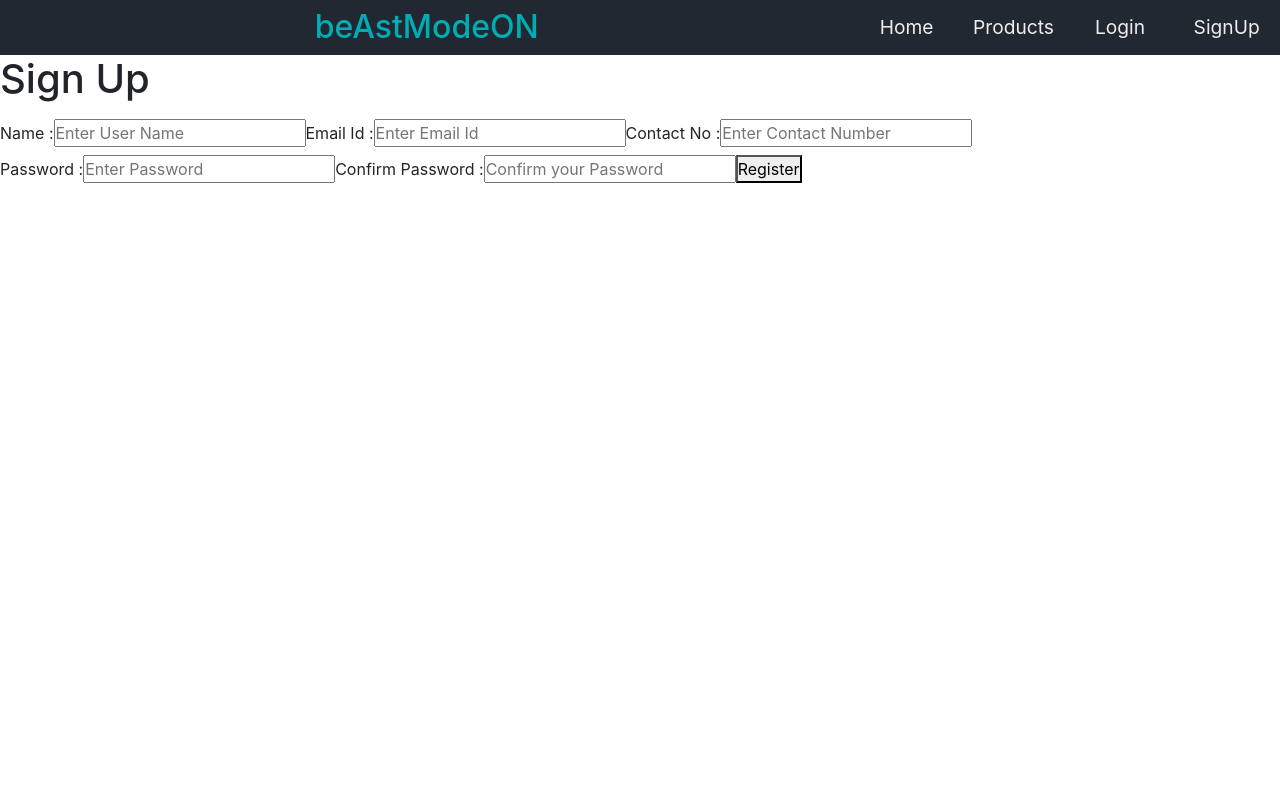
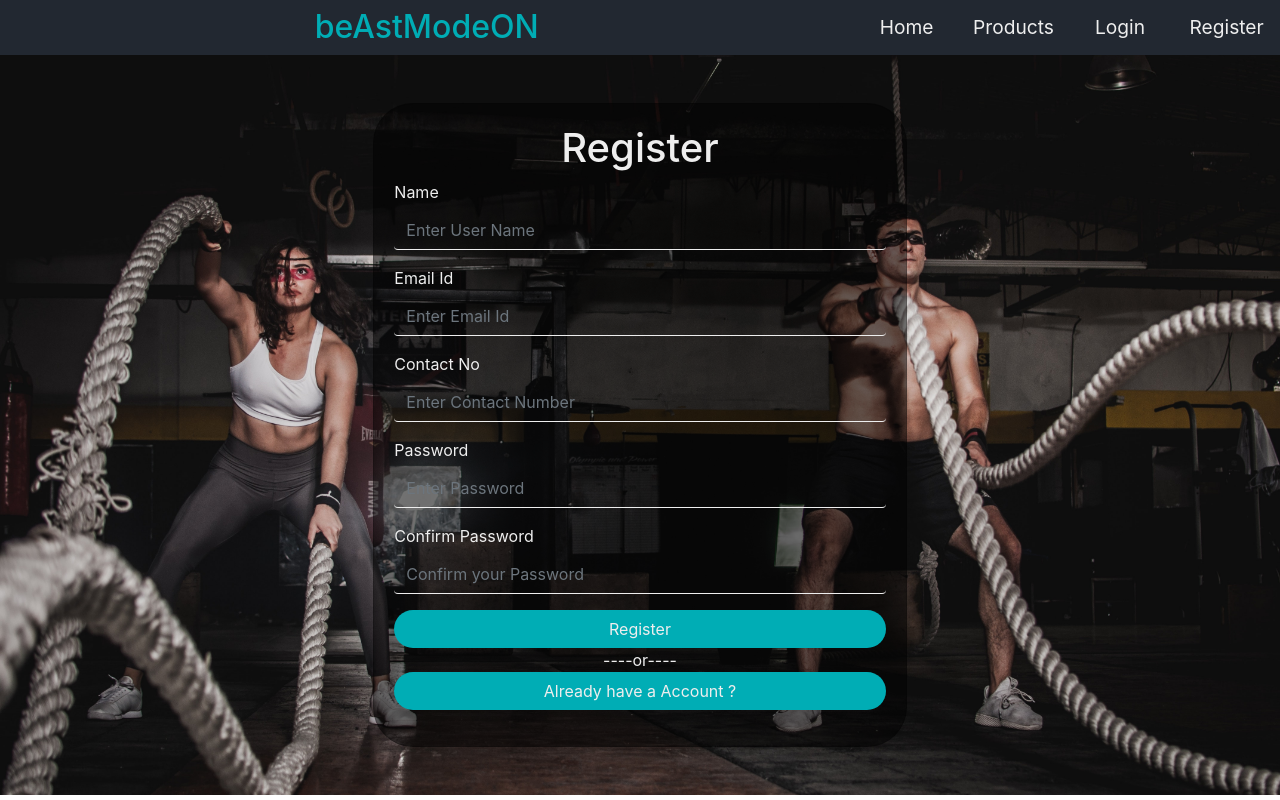
Before and after one commit to VijaySharma19/ecomerse-website, a React (Create React App) app in the folder client/: page /users/signup in a window 1280 px wide. Built offline with nearby package versions, Linux system fonts and the light colour scheme; no server answers.

Commit message:
designed sign up component
Signed-off-by: VijaySharma19 <vijay29042002@gmail.com>

```diff
--- a/client/src/components/header/header.js
+++ b/client/src/components/header/header.js
@@ -34,7 +34,7 @@ export class Header extends Component {
                     <Link className="navLink btn " to='/users/login'>Login</Link>
                 </div>
                 <div className="col-3 col-md-2 col-lg-1">
-                    <Link className="navLink btn" to='/users/signup'>SignUp</Link>
+                    <Link className="navLink btn" to='/users/signup'>Register</Link>
                 </div>
             </React.Fragment>
         }
--- a/client/src/components/mainContent/login/css/login.css
+++ b/client/src/components/mainContent/login/css/login.css
@@ -39,6 +39,8 @@
     color: #eeeeee;
     background: none;
     border: none;
+    border-radius: 0px;
+    border-bottom: 1px #00adb5 solid;
 }
 .login-page .login-wrapper .form .item input::placeholder{
     color:#eeeeee;
@@ -55,3 +57,6 @@
     color: #eeeeee;
     border-radius: 20px;
 }
+.login-page .login-wrapper .form .btn:hover{
+    background-color: rgba(0,0,0,0.5);
+}
--- a/client/src/components/mainContent/signup/SignUp.js
+++ b/client/src/components/mainContent/signup/SignUp.js
@@ -1,8 +1,9 @@
 import React, { Component } from 'react'
 import {Message} from "../alertMessage/Message.js"
+import { Link } from "react-router-dom"
+import "./css/signup.css"
 
 import axios from 'axios';
-
 
 export class SignUp extends Component {
 
@@ -119,67 +120,80 @@ export class SignUp extends Component {
     render() {
         return (
             <React.Fragment>
-                <div>
-                    <h1>Sign Up</h1>
-                    <p>{this.state.error}</p>
-                    <form onSubmit={this.handleSubmit}>
-                        <label>
-                            Name :
+                <div className="container-fluid signup-page" >
+                    <div className= "row pt-5 pb-5  ">
+                        <div className="col-lg-5 col-md-7 col-sm-9 col-12 mx-auto">
+                            <div className="signup-wrapper card card-body">
+                                <h1 className="heading">Register</h1>
+
+                                <form className="form" onSubmit={this.handleSubmit}>
+                                    <div className="item form-group">
+                                        <label>Name</label>
                                         <input
                                             required
+                                            className="form-control"
                                             type="text"
                                             name="username"
                                             value={this.state.username}
                                             placeholder="Enter User Name"
                                             onChange={this.handleChange}
-                            /><br />
-                        </label>
-                        <label>
-                            Email Id :
+                                        ></input>
+                                    </div>
+                                    <div className="item form-group">
+                                        <label>Email Id</label>
                                         <input
                                             required
+                                            className="form-control"
                                             type="email"
                                             name="emailId"
                                             placeholder="Enter Email Id"
                                             value={this.state.emailId}
                                             onChange={this.handleChange}
-                            /><br />
-                        </label>
-                        <label>
-                            Contact No :
+                                        ></input>
+                                    </div>
+                                    <div className="item form-group">
+                                        <label>Contact No</label>
                                         <input
                                              required
+                                             className="form-control"
                                              type="text"
                                              name="contactNo"
                                              placeholder="Enter Contact Number"
                                              value={this.state.contactNo}
                                              onChange={this.handleChange}
-                            /><br />
-                        </label>
-                        <label>
-                            Password :
+                                        ></input>
+                                    </div>
+                                    <div className="item form-group">
+                                        <label>Password</label>
                                         <input
                                             required
+                                            className="form-control"
                                             type="password"
                                             name="password"
                                             placeholder="Enter Password"
                                             value={this.state.password}
                                             onChange={this.handleChange}
-                            /><br />
-                        </label>
-                        <label>
-                            Confirm Password :
+                                        ></input>
+                                    </div>
+                                    <div className="item form-group">
+                                        <label>Confirm Password</label>
                                         <input
                                              required
+                                             className="form-control"
                                              type="password"
                                              name="confirmPassword"
                                              placeholder="Confirm your Password"
                                              value={this.state.confirmPassword}
                                              onChange={this.handleChange}
-                            /><br />
-                        </label>
-                        <button type="submit" >Register</button>
+                                        ></input>
+                                    </div>
+                                    <button  className="item btn btn-block" type="submit" >Register</button>
+                                    <span className="item">----or----</span>
+                                    <Link  className="item btn btn-block" to="/users/login" style={{marginBottom:"1rem"}}>Already have a Account ? </Link>
                                 </form>
+                            </div>
+                        </div>
+                    </div>
                 </div>
                 <Message
                     show={this.state.showMessage}
--- a/client/src/components/mainContent/signup/css/signup.css
+++ b/client/src/components/mainContent/signup/css/signup.css
@@ -0,0 +1,52 @@
+.signup-page{
+    padding: 0px;
+    margin: 0px;
+    background-image: url("../img/signup1.jpg");
+    background-position: center;
+    background-size: cover;
+    background-repeat: no-repeat;
+
+}
+.signup-page .row{
+    margin: 0px;
+    padding: 0px;
+}
+.signup-page .row .col-12{
+    padding: 0px;
+}
+
+.signup-page .signup-wrapper{
+
+    background-color: rgba(0, 0,0, 0.5);
+    color:#eeeeee;
+    border-radius: 40px;
+}
+
+.signup-page .signup-wrapper .heading{
+    text-align: center;
+    color:#eeeeee;
+}
+.signup-page .signup-wrapper .form .form-control{
+    color:#eeeeee;
+    background:none;
+    border:none;
+    border-bottom:1px #eeeeee solid;
+    outline:none;
+
+}
+.signup-page .signup-wrapper .form .form-control:hover{
+    border-bottom:1px #00adb5 solid;
+}
+.signup-page .signup-wrapper .form span{
+    display: block;
+    text-align: center;
+}
+
+.signup-page .signup-wrapper .form .btn{
+    background-color: #00adb5;
+    color:#eeeeee;
+    border-radius: 20px;
+}
+.signup-page .signup-wrapper .form .btn:hover{
+    background-color: rgba(0, 0,0, 0.5);
+}
```
Also changed, not shown: client/src/components/mainContent/signup/img/signup1.jpg (added), 1 other file (tests, documents, lock files or other folders). Lines whose indentation alone changed are shown as unchanged.
